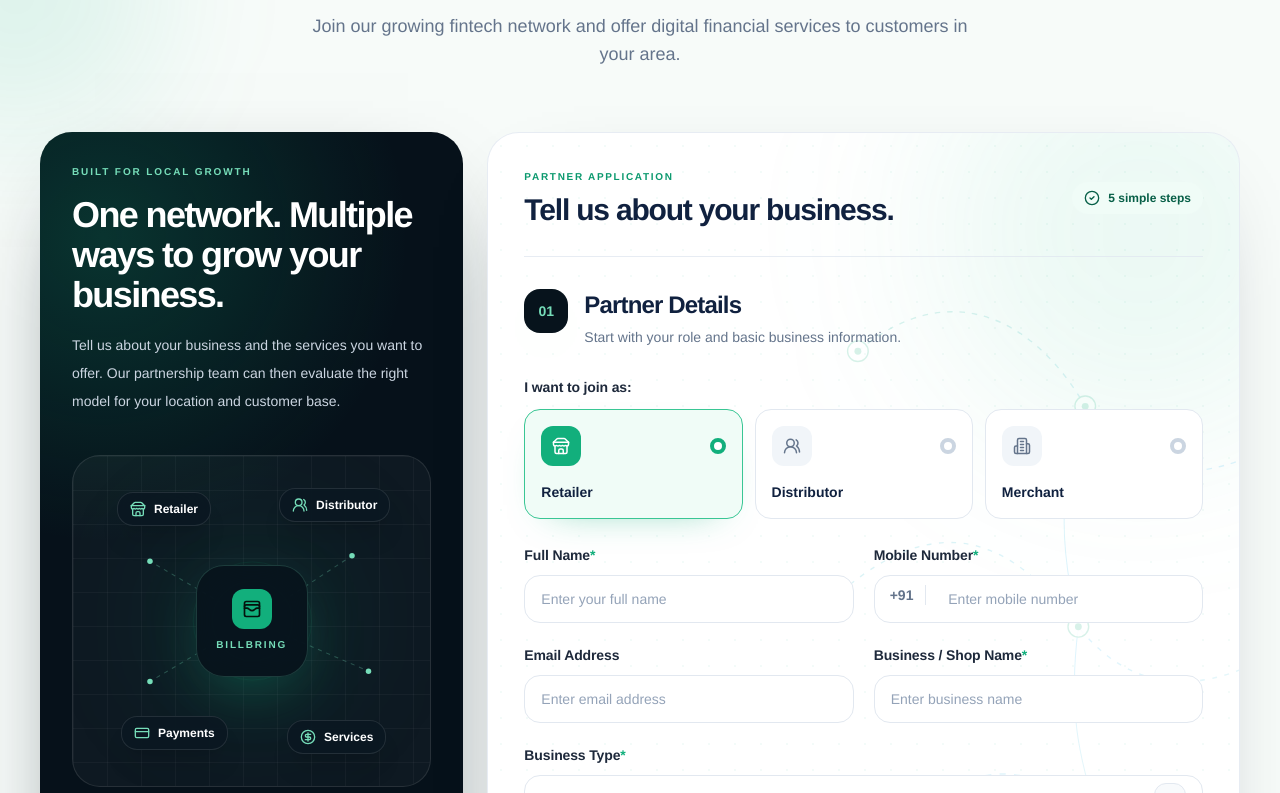
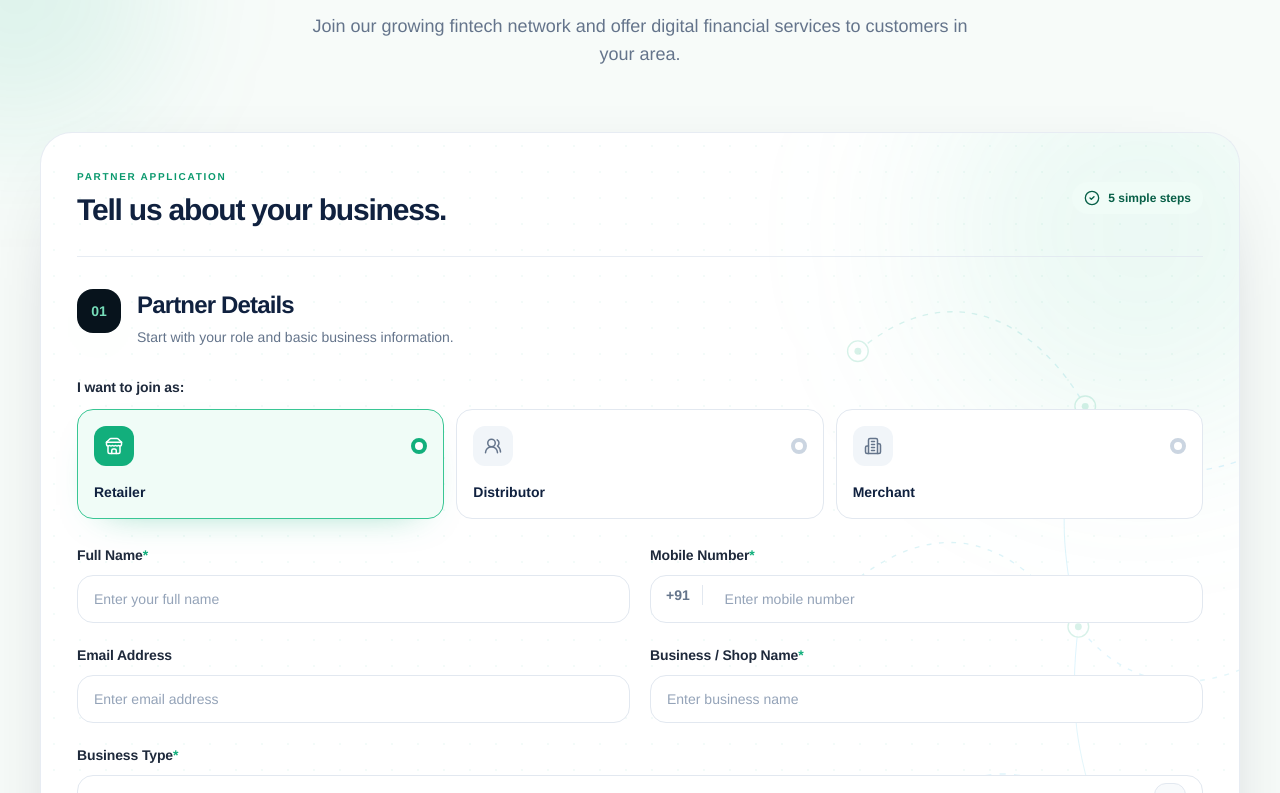
Before and after one commit to ManiacD16/billbring, a Next.js app: page /partner in a window 1280 px wide. Shown: the part 1007-1800 px from the top of the page. Built offline with nearby package versions, Linux system fonts and the light colour scheme.

Commit message:
EmailJs Added 1

```diff
--- a/components/sections/partner-application-form.tsx
+++ b/components/sections/partner-application-form.tsx
@@ -489,8 +489,8 @@ export function PartnerApplicationForm() {
           </p>
         </div>
 
-        <div className="grid gap-6 xl:grid-cols-[.72fr_1.28fr] xl:items-start">
-          <aside className="relative overflow-hidden rounded-[32px] bg-[#06111a] p-6 text-white shadow-[0_35px_100px_-55px_rgba(5,19,31,.9)] sm:p-8 xl:sticky xl:top-28">
+        <div className="grid gap-6">
+          {/* <aside className="relative overflow-hidden rounded-[32px] bg-[#06111a] p-6 text-white shadow-[0_35px_100px_-55px_rgba(5,19,31,.9)] sm:p-8 xl:sticky xl:top-28">
             <div className="absolute inset-0 bg-[radial-gradient(circle_at_15%_10%,rgba(18,175,124,.22),transparent_30%),radial-gradient(circle_at_90%_90%,rgba(56,189,248,.11),transparent_28%)]" />
             <div className="relative">
               <p className="text-[10px] font-black uppercase tracking-[.19em] text-brand-300">Built for local growth</p>
@@ -516,7 +516,7 @@ export function PartnerApplicationForm() {
                 })}
               </div>
             </div>
-          </aside>
+          </aside> */}
 
           <div className="relative isolate overflow-hidden rounded-[32px] border border-slate-200/80 bg-white p-5 shadow-[0_28px_90px_-55px_rgba(8,18,37,.45)] dark:border-white/[.09] dark:bg-[#0b1118] sm:p-7 lg:p-9">
             <div aria-hidden="true" className="pointer-events-none absolute inset-0 z-0 overflow-hidden">
```
